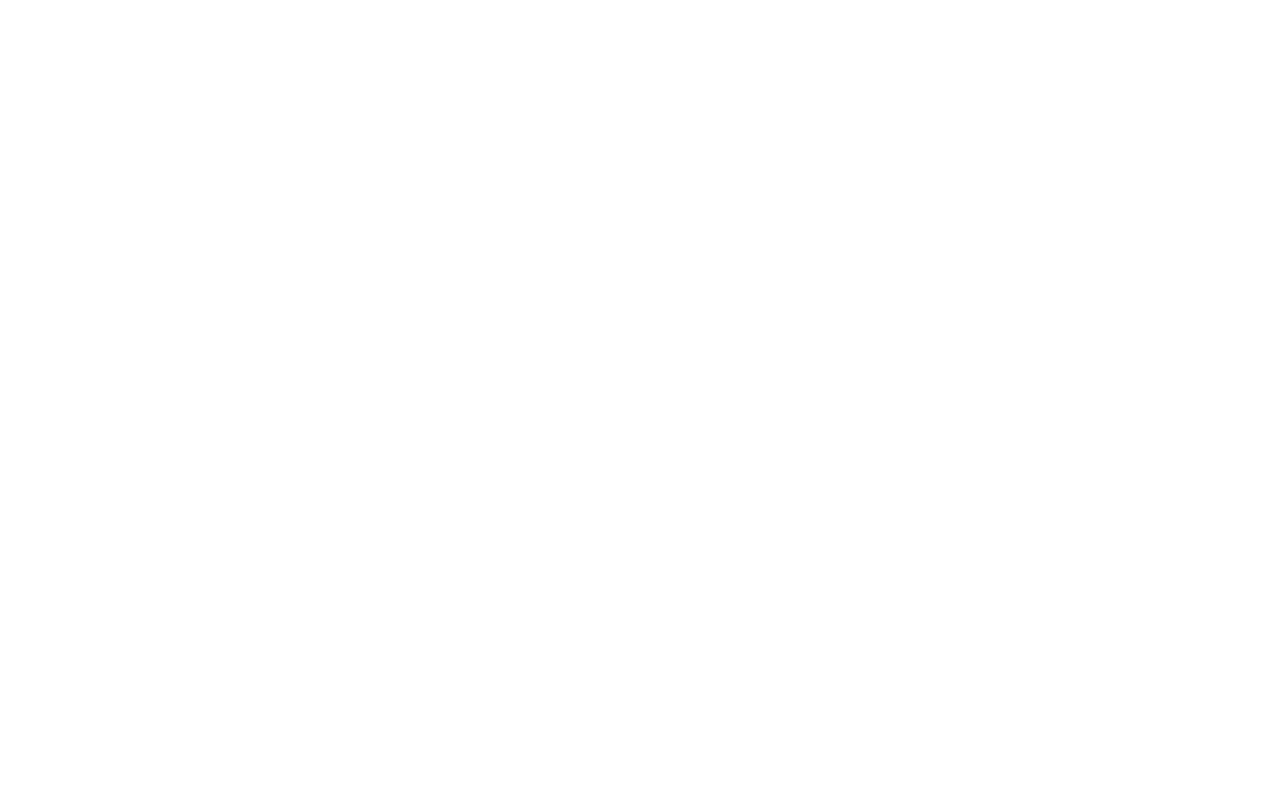
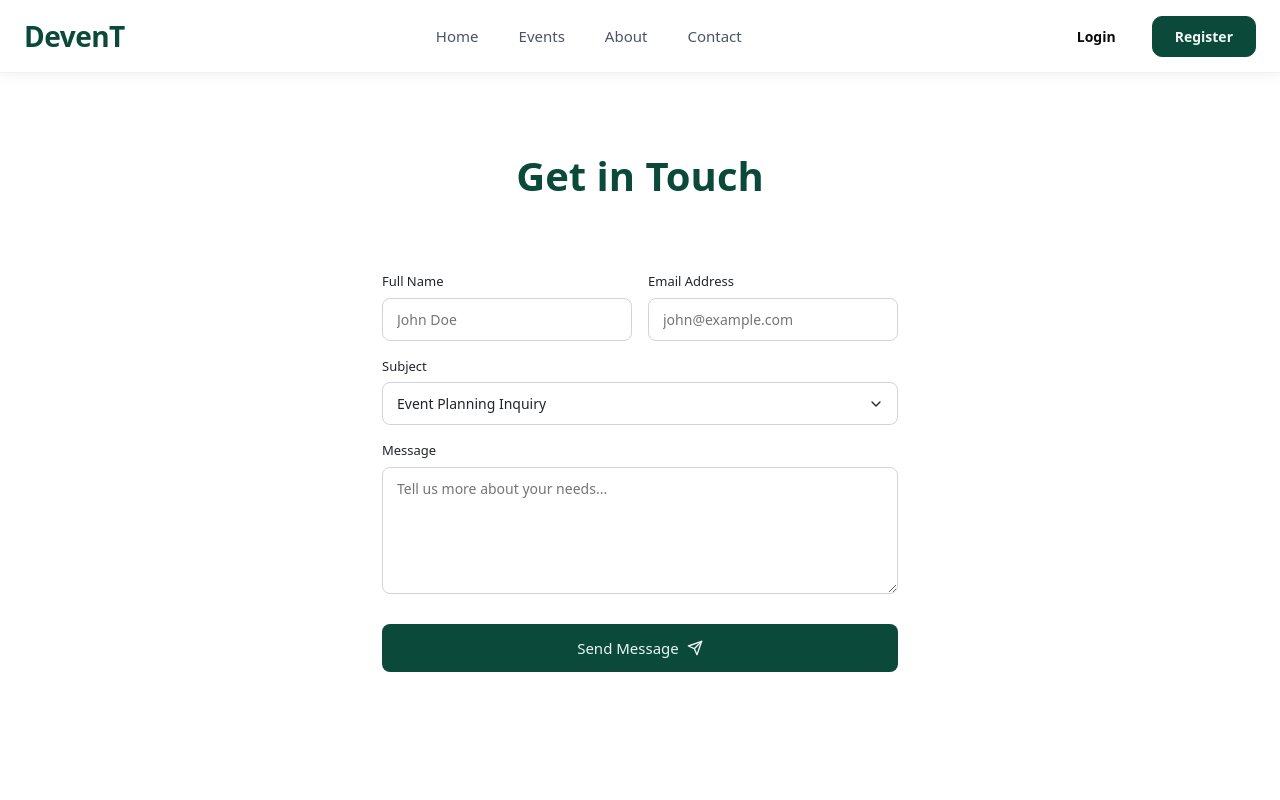
Before and after one commit to ALangThiThom/DevenT-Advanced-Web-Project, a React (Vite) app in the folder frontend/: page /contact in a window 1280 px wide. Before the commit this address had no page. Shown: the top 800 px of the page. Built offline with nearby package versions, Linux system fonts and the light colour scheme.

Commit message:
feat: create Contact page with form

```diff
--- a/frontend/src/App.jsx
+++ b/frontend/src/App.jsx
@@ -10,6 +10,7 @@
 import SearchPage from "./pages/Public/SearchPage/SearchPage";
 import EventDetail from "./pages/Attendee/EventDetail"; // Giữ lại từ file 1
 import About from "./pages/Public/About/About";
+import Contact from "./pages/Public/Contact/Contact";
 
 // Pages - Attendee
 import AttendeeLogin from "./pages/Attendee/Login";
@@ -39,6 +40,7 @@
         <Route path="/events/:id" element={<EventDetail />} />
         <Route path="/search" element={<SearchPage />} />
         <Route path="/about" element={<About />} />
+        <Route path="/contact" element={<Contact />} />
       </Route>
 
       {/* Auth Routes */}
--- /dev/null
+++ b/frontend/src/pages/Public/Contact/Contact.jsx
@@ -0,0 +1,321 @@
+import { useState } from "react";
+
+const subjects = [
+  "Event Planning Inquiry",
+  "Technical Support",
+  "Partnership Opportunity",
+  "General Question",
+  "Other",
+];
+
+export default function Contact() {
+  const [formData, setFormData] = useState({
+    name: "",
+    email: "",
+    subject: subjects[0],
+    message: "",
+  });
+  const [submitted, setSubmitted] = useState(false);
+
+  const handleChange = (e) => {
+    const { name, value } = e.target;
+    setFormData((prev) => ({ ...prev, [name]: value }));
+  };
+
+  const handleSubmit = (e) => {
+    e.preventDefault();
+    setSubmitted(true);
+  };
+
+  return (
+    <div
+      style={{
+        background: "var(--color-background-primary)",
+        minHeight: "100vh",
+        padding: "5rem 1rem",
+      }}
+    >
+      <div style={{ textAlign: "center", marginBottom: "2.5rem" }}>
+        <h1
+          style={{
+            fontSize: "clamp(1.8rem, 4vw, 2.5rem)",
+            fontWeight: 600,
+            color: "#0b4a3a",
+            margin: "0 0 0.75rem",
+          }}
+        >
+          Get in Touch
+        </h1>
+      </div>
+
+      <div
+        style={{
+          maxWidth: 580,
+          margin: "0 auto",
+          background: "var(--color-background-primary)",
+          border: "1px solid var(--color-border-tertiary)",
+          borderRadius: 12,
+          padding: "2rem",
+        }}
+      >
+        {submitted ? (
+          <div style={{ textAlign: "center", padding: "2rem 0" }}>
+            <div
+              style={{
+                width: 56,
+                height: 56,
+                borderRadius: "50%",
+                background: "#e1f5ee",
+                display: "flex",
+                alignItems: "center",
+                justifyContent: "center",
+                margin: "0 auto 1rem",
+              }}
+            >
+              <svg
+                width="24"
+                height="24"
+                viewBox="0 0 24 24"
+                fill="none"
+                stroke="#0b4a3a"
+                strokeWidth="2"
+                strokeLinecap="round"
+                strokeLinejoin="round"
+              >
+                <polyline points="20 6 9 17 4 12" />
+              </svg>
+            </div>
+            <h2
+              style={{
+                fontSize: 18,
+                fontWeight: 600,
+                color: "#0b4a3a",
+                margin: "0 0 0.5rem",
+              }}
+            >
+              Message sent!
+            </h2>
+            <p
+              style={{
+                fontSize: 14,
+                color: "var(--color-text-secondary)",
+                margin: "0 0 1.5rem",
+              }}
+            >
+              Thanks for reaching out. We'll get back to you shortly.
+            </p>
+            <button
+              onClick={() => {
+                setSubmitted(false);
+                setFormData({
+                  name: "",
+                  email: "",
+                  subject: subjects[0],
+                  message: "",
+                });
+              }}
+              style={{
+                padding: "10px 24px",
+                border: "1px solid #d1d5db",
+                borderRadius: 20,
+                background: "transparent",
+                color: "var(--color-text-primary)",
+                fontSize: 14,
+                cursor: "pointer",
+              }}
+            >
+              Send another message
+            </button>
+          </div>
+        ) : (
+          <form onSubmit={handleSubmit}>
+            <div
+              style={{
+                display: "grid",
+                gridTemplateColumns: "1fr 1fr",
+                gap: "1rem",
+                marginBottom: "1rem",
+              }}
+            >
+              <div>
+                <label style={labelStyle}>Full Name</label>
+                <input
+                  type="text"
+                  name="name"
+                  value={formData.name}
+                  onChange={handleChange}
+                  placeholder="John Doe"
+                  required
+                  style={inputStyle}
+                  onFocus={(e) => {
+                    e.target.style.borderColor = "#0b4a3a";
+                    e.target.style.boxShadow = "0 0 0 2px rgba(11,74,58,0.15)";
+                  }}
+                  onBlur={(e) => {
+                    e.target.style.borderColor = "#d1d5db";
+                    e.target.style.boxShadow = "none";
+                  }}
+                />
+              </div>
+              <div>
+                <label style={labelStyle}>Email Address</label>
+                <input
+                  type="email"
+                  name="email"
+                  value={formData.email}
+                  onChange={handleChange}
+                  placeholder="john@example.com"
+                  required
+                  style={inputStyle}
+                  onFocus={(e) => {
+                    e.target.style.borderColor = "#0b4a3a";
+                    e.target.style.boxShadow = "0 0 0 2px rgba(11,74,58,0.15)";
+                  }}
+                  onBlur={(e) => {
+                    e.target.style.borderColor = "#d1d5db";
+                    e.target.style.boxShadow = "none";
+                  }}
+                />
+              </div>
+            </div>
+
+            <div style={{ marginBottom: "1rem" }}>
+              <label style={labelStyle}>Subject</label>
+              <div style={{ position: "relative" }}>
+                <select
+                  name="subject"
+                  value={formData.subject}
+                  onChange={handleChange}
+                  style={{
+                    ...inputStyle,
+                    appearance: "none",
+                    paddingRight: 40,
+                    cursor: "pointer",
+                  }}
+                  onFocus={(e) => {
+                    e.target.style.borderColor = "#0b4a3a";
+                    e.target.style.boxShadow = "0 0 0 2px rgba(11,74,58,0.15)";
+                  }}
+                  onBlur={(e) => {
+                    e.target.style.borderColor = "#d1d5db";
+                    e.target.style.boxShadow = "none";
+                  }}
+                >
+                  {subjects.map((s) => (
+                    <option key={s} value={s}>
+                      {s}
+                    </option>
+                  ))}
+                </select>
+                <svg
+                  width="16"
+                  height="16"
+                  viewBox="0 0 24 24"
+                  fill="none"
+                  stroke="currentColor"
+                  strokeWidth="2"
+                  strokeLinecap="round"
+                  strokeLinejoin="round"
+                  style={{
+                    position: "absolute",
+                    right: 14,
+                    top: "50%",
+                    transform: "translateY(-50%)",
+                    pointerEvents: "none",
+                    color: "var(--color-text-secondary)",
+                  }}
+                >
+                  <polyline points="6 9 12 15 18 9" />
+                </svg>
+              </div>
+            </div>
+
+            <div style={{ marginBottom: "1.5rem" }}>
+              <label style={labelStyle}>Message</label>
+              <textarea
+                name="message"
+                value={formData.message}
+                onChange={handleChange}
+                placeholder="Tell us more about your needs..."
+                required
+                rows={5}
+                style={{
+                  ...inputStyle,
+                  resize: "vertical",
+                  minHeight: 100,
+                }}
+                onFocus={(e) => {
+                  e.target.style.borderColor = "#0b4a3a";
+                  e.target.style.boxShadow = "0 0 0 2px rgba(11,74,58,0.15)";
+                }}
+                onBlur={(e) => {
+                  e.target.style.borderColor = "#d1d5db";
+                  e.target.style.boxShadow = "none";
+                }}
+              />
+            </div>
+
+            <button
+              type="submit"
+              style={{
+                width: "100%",
+                padding: "13px",
+                background: "#0b4a3a",
+                color: "#e8f5f1",
+                border: "none",
+                borderRadius: 8,
+                fontSize: 15,
+                fontWeight: 500,
+                cursor: "pointer",
+                display: "flex",
+                alignItems: "center",
+                justifyContent: "center",
+                gap: 8,
+                transition: "background 0.15s",
+              }}
+              onMouseEnter={(e) => (e.currentTarget.style.background = "#083a2d")}
+              onMouseLeave={(e) => (e.currentTarget.style.background = "#0b4a3a")}
+            >
+              Send Message
+              <svg
+                width="16"
+                height="16"
+                viewBox="0 0 24 24"
+                fill="none"
+                stroke="currentColor"
+                strokeWidth="2"
+                strokeLinecap="round"
+                strokeLinejoin="round"
+              >
+                <line x1="22" y1="2" x2="11" y2="13" />
+                <polygon points="22 2 15 22 11 13 2 9 22 2" />
+              </svg>
+            </button>
+          </form>
+        )}
+      </div>
+    </div>
+  );
+}
+
+const labelStyle = {
+  display: "block",
+  fontSize: 13,
+  fontWeight: 500,
+  color: "var(--color-text-primary)",
+  marginBottom: 6,
+};
+
+const inputStyle = {
+  width: "100%",
+  padding: "10px 14px",
+  border: "1px solid #d1d5db",
+  borderRadius: 8,
+  fontSize: 14,
+  background: "var(--color-background-primary)",
+  color: "var(--color-text-primary)",
+  outline: "none",
+  boxSizing: "border-box",
+  transition: "border-color 0.15s, box-shadow 0.15s",
+  fontFamily: "inherit",
+};
```
